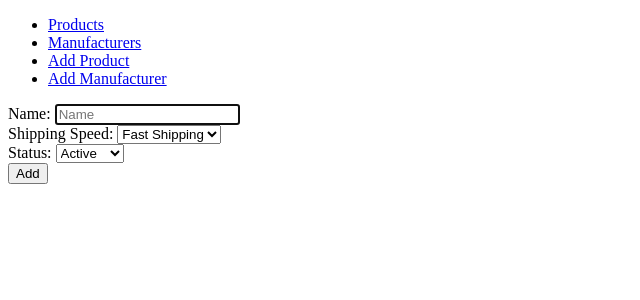
After one commit to ajurgar/AjSneakers_APP, a Flask app: page /manufacturers/new in a window 1280 px wide. The commit adds this page. Shown: the top 300 px of the page, without its empty margins (0-640 px from the left). Run offline with Flask 2, Linux system fonts and the light colour scheme.

Commit message:
before adding manufacturer edit

```diff
--- a/app.py
+++ b/app.py
@@ -1,14 +1,22 @@
 from flask import Flask, render_template
 
+
 from controllers.products_controller import products_blueprint
+from controllers.manufacturers_controller import manufacturers_blueprint
+
+
 
 app= Flask(__name__)
 
 app.register_blueprint(products_blueprint)
+app.register_blueprint(manufacturers_blueprint)
 
-@app.route('/')
-def home():
-    return render_template('index.html')
+
+
+
+# @app.route('/')
+# def home():
+#     return render_template('index.html')
 
 
 if __name__ == '__main__':
--- a/controllers/manufacturers_controller.py
+++ b/controllers/manufacturers_controller.py
@@ -0,0 +1,37 @@
+from flask import Flask, render_template, request, redirect
+from flask import Blueprint
+from models.manufacturer import Manufacturer
+import repositories.manufacturer_repository as manufacturer_repository
+import repositories.product_repository as product_repository
+
+manufacturers_blueprint = Blueprint("manufacturers", __name__)
+
+@manufacturers_blueprint.route('/manufacturers')
+def manufacturers():
+    manufacturers = manufacturer_repository.select_all()
+    return render_template('manufacturers/index.html', all_manufacturers = manufacturers)
+
+@manufacturers_blueprint.route('/manufacturers/new')
+def new_manufacturer():
+    return render_template('manufacturers/new.html')
+
+@manufacturers_blueprint.route('/manufacturers', methods=['POST'])
+def add_manufacturer():
+    name = request.form['name']
+    shipping_speed = request.form['shipping_speed']
+    status = request.form['status']
+
+    new_manufacturer = Manufacturer(name, shipping_speed, status)
+    manufacturer_repository.save(new_manufacturer)
+    return redirect('/manufacturers')
+
+@manufacturers_blueprint.route('/manufacturers/<id>')
+def view_manufacturer(id):
+    manufacturer = manufacturer_repository.select(id)
+    products_assigned = product_repository.select_all_with_manufacturer_id(id)
+    return render_template('manufacturers/view.html', manufacturer = manufacturer, products = products_assigned)
+
+@manufacturers_blueprint.route('/manufacturers/<id>/delete', methods=['POST'])
+def delete(id):
+    manufacturer_repository.delete(id)
+    return redirect('/manufacturers')
--- a/repositories/manufacturer_repository.py
+++ b/repositories/manufacturer_repository.py
@@ -1,3 +1,4 @@
+from unittest import result
 from db.run_sql import run_sql
 
 from models.manufacturer import Manufacturer
@@ -41,6 +42,11 @@ def delete_all():
     sql = "DELETE FROM manufacturers"
     run_sql(sql)
 
+def delete(id):
+    sql = "DELETE FROM manufacturers WHERE id = %s"
+    values = [id]
+    run_sql(sql, values)
+
 def update(manufacturer):
     sql = "UPDATE manufacturers SET (name, shipping_speed, status) = (%s, %s, %s) WHERE id= %s"
     values = [manufacturer.name, manufacturer.shipping_speed, manufacturer.status, manufacturer.id]
--- a/templates/base.html
+++ b/templates/base.html
@@ -14,9 +14,7 @@
 <li><a href="/products">Products</a></li>
 <li><a href="/manufacturers">Manufacturers</a></li>
 <li><a href="/products/new">Add Product</a></li>
-<li><a href="/">Add Manufacturer</a></li>
-
-
+<li><a href="/manufacturers/new">Add Manufacturer</a></li>
 
 
             </ul>
--- a/templates/index.html
+++ b/templates/index.html
@@ -1,6 +1,10 @@
 {% extends "base.html" %}
 {% block content %}
 
+
+<header>
+    <h1> Store Inventory</h1>
+</header>
 {% for product in all_products %}
 
 <div class ='content'>
--- /dev/null
+++ b/templates/manufacturers/new.html
@@ -0,0 +1,38 @@
+{% extends "base.html" %}
+{% block content %}
+
+<form action="/manufacturers" method="post">
+
+    <div>
+        <label for="name"> Name: </label>
+        <input type="text" id="name" name="name" placeholder="Name" required autofocus>
+    </div>
+
+    <div>
+
+        <label for="shipping_speed"> Shipping Speed: </label>
+        <select name="shipping_speed" id="shipping_speed">
+
+            <option value="Fast Shipping"> Fast Shipping </option>
+            <option value="Standard"> Standard </option>
+        </select>
+    </div>
+
+    <div>
+        <label for="status">Status: </label>
+        <select name="status" id="status" class="new-edit-form-element">
+
+
+            <option value=True> Active </option>
+            <option value=False> Inactive </option>
+
+        </select>
+    </div>
+
+
+    <button type="submit"> Add</button>
+
+
+</form>
+
+{% endblock %}
```
Also changed, not shown: repositories/product_repository.py (+11 -0 lines), templates/manufacturers/index.html (added, +36 -0 lines), templates/manufacturers/view.html (added, +35 -0 lines).
